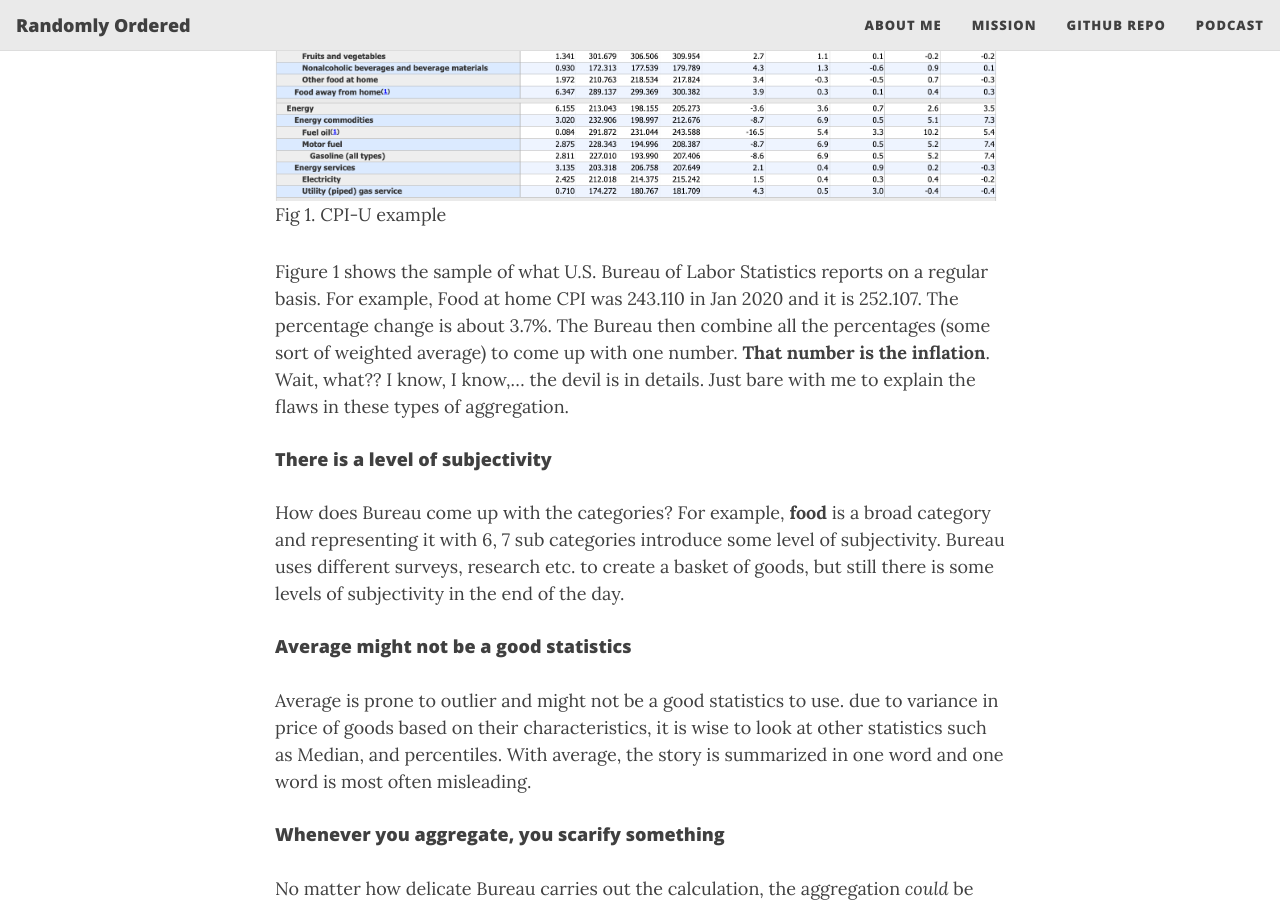
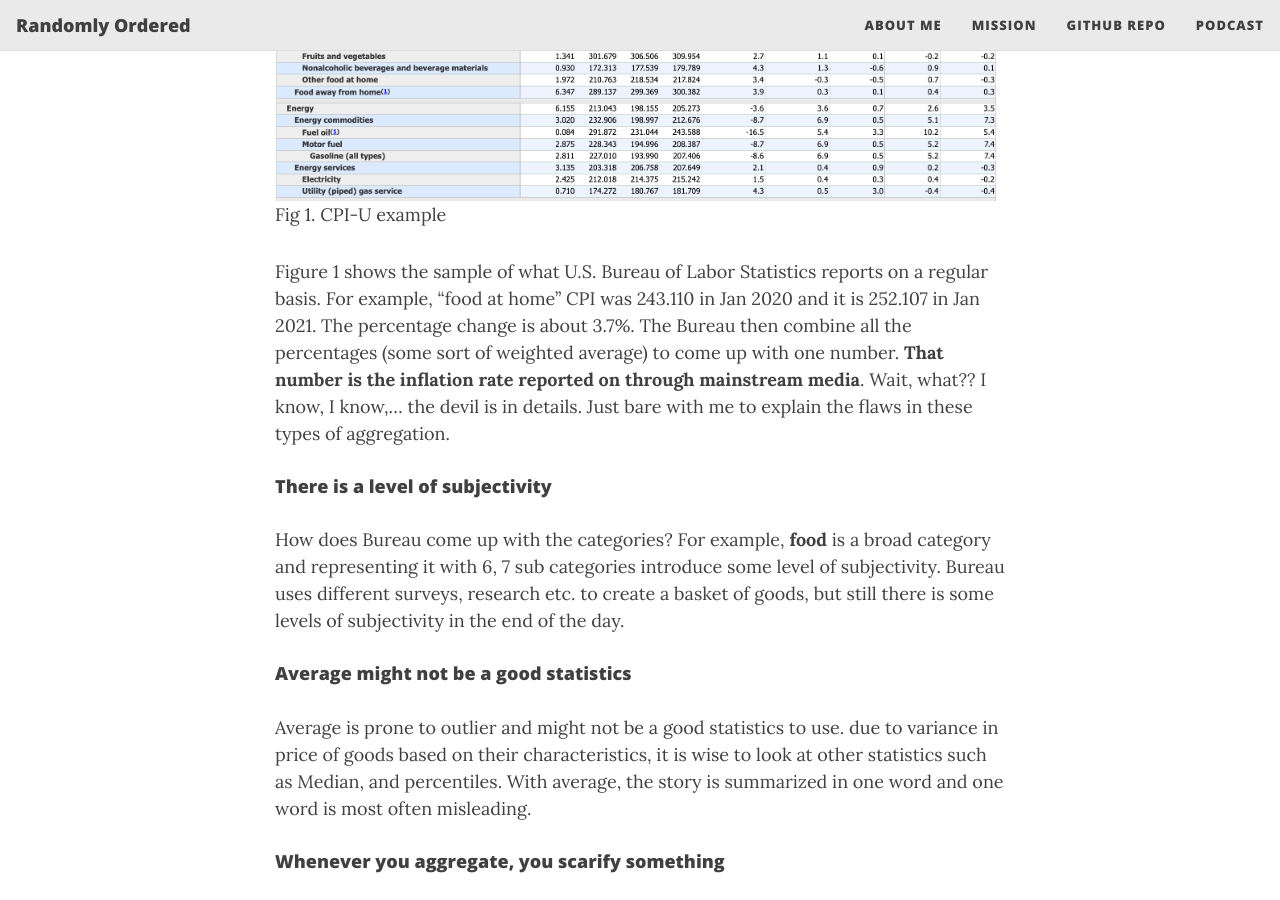
Before and after one commit to aissaei/randomlyordered.github.io, a Jekyll site: the page built from _posts/2021-03-13-you_are_poorer_than_what_you_think.md, in a window 1280 px wide and 900 px high, scrolled down 2069 px. Built offline with Jekyll 4.4.1, drawn with Linux system fonts in a browser that asks for light colours; nearby versions of some CDN libraries.

Commit message:
new post - you are poorer than what you think

```diff
--- a/_posts/2021-03-13-you_are_poorer_than_what_you_think.md
+++ b/_posts/2021-03-13-you_are_poorer_than_what_you_think.md
@@ -20,9 +20,9 @@ You can only change what you measure, right? How does Federal reserve measure in
 0. The quality of life usually increases over time, how do we take that into account when we calculate the inflation?
 Simple questions usually do not have straightforward answers. Thankfully, we have an organization in the U.S. to answer (some) of these questions and to measure  just that. U.S. Bureau of Labor Statistics is responsible to take these questions (and many more) into account and to measure (and report) the inflation on a regular basis. U.S. Bureau of Labor Statistics uses CPI to measure inflation. The Consumer Price Index (CPI) is a measure of the average change over time in the prices paid by urban consumers for a market basket of consumer goods and services. Indexes are available for the U.S. and various geographic areas.
 
-{% include image.html url="/assets/img/cpi-u.png" description="                                 Fig 1. CPI-U example" %}
+{% include image.html url="/assets/img/cpi-u.png" description="     Fig 1. CPI-U example" %}
 
-Figure 1 shows the sample of what U.S. Bureau of Labor Statistics reports on a regular basis. For example, Food at home CPI was 243.110 in Jan 2020 and it is 252.107. The percentage change is about 3.7%. The Bureau then combine all the percentages (some sort of weighted average) to come up with one number. **That number is the inflation**. Wait, what?? I know, I know,... the devil is in details. Just bare with me to explain the flaws in these types of aggregation.
+Figure 1 shows the sample of what U.S. Bureau of Labor Statistics reports on a regular basis. For example, "food at home" CPI was 243.110 in Jan 2020 and it is 252.107 in Jan 2021. The percentage change is about 3.7%. The Bureau then combine all the percentages (some sort of weighted average) to come up with one number. **That number is the inflation rate reported on through mainstream media**. Wait, what?? I know, I know,... the devil is in details. Just bare with me to explain the flaws in these types of aggregation.
 
 
 
```
